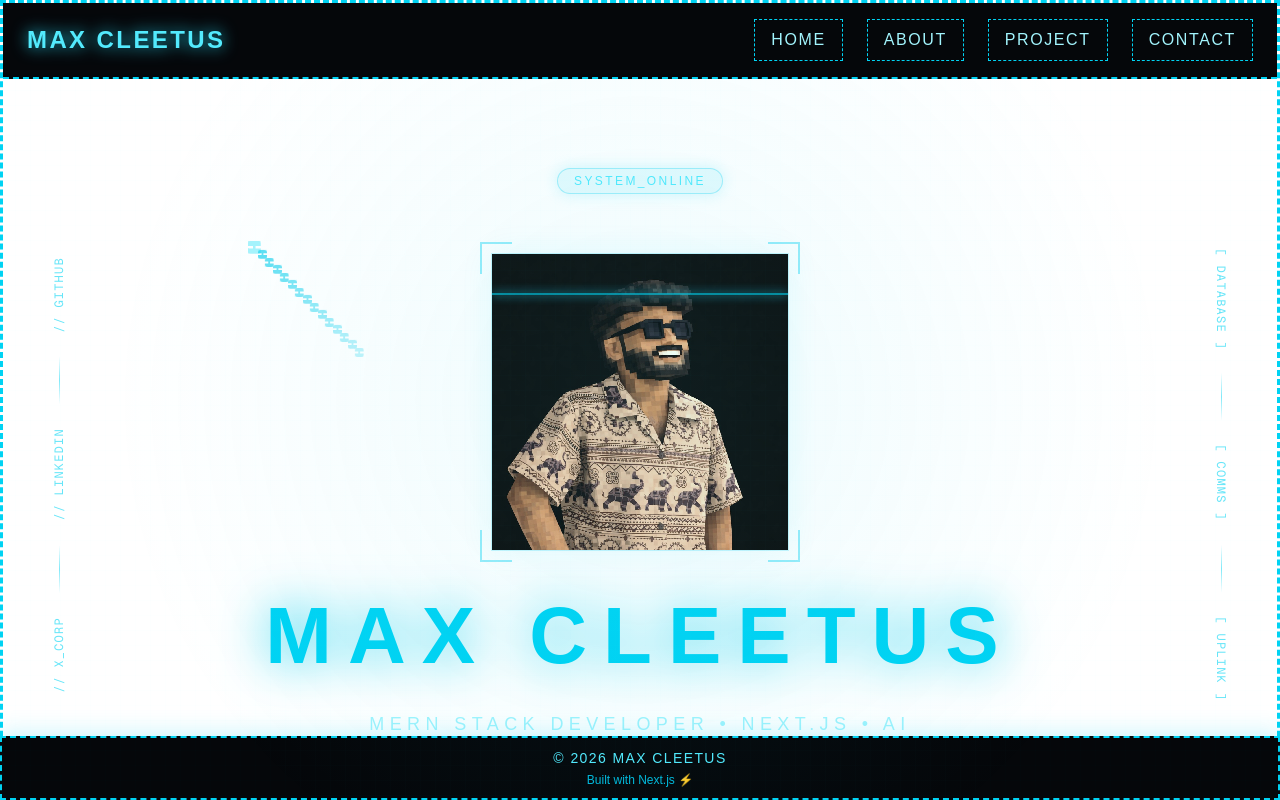
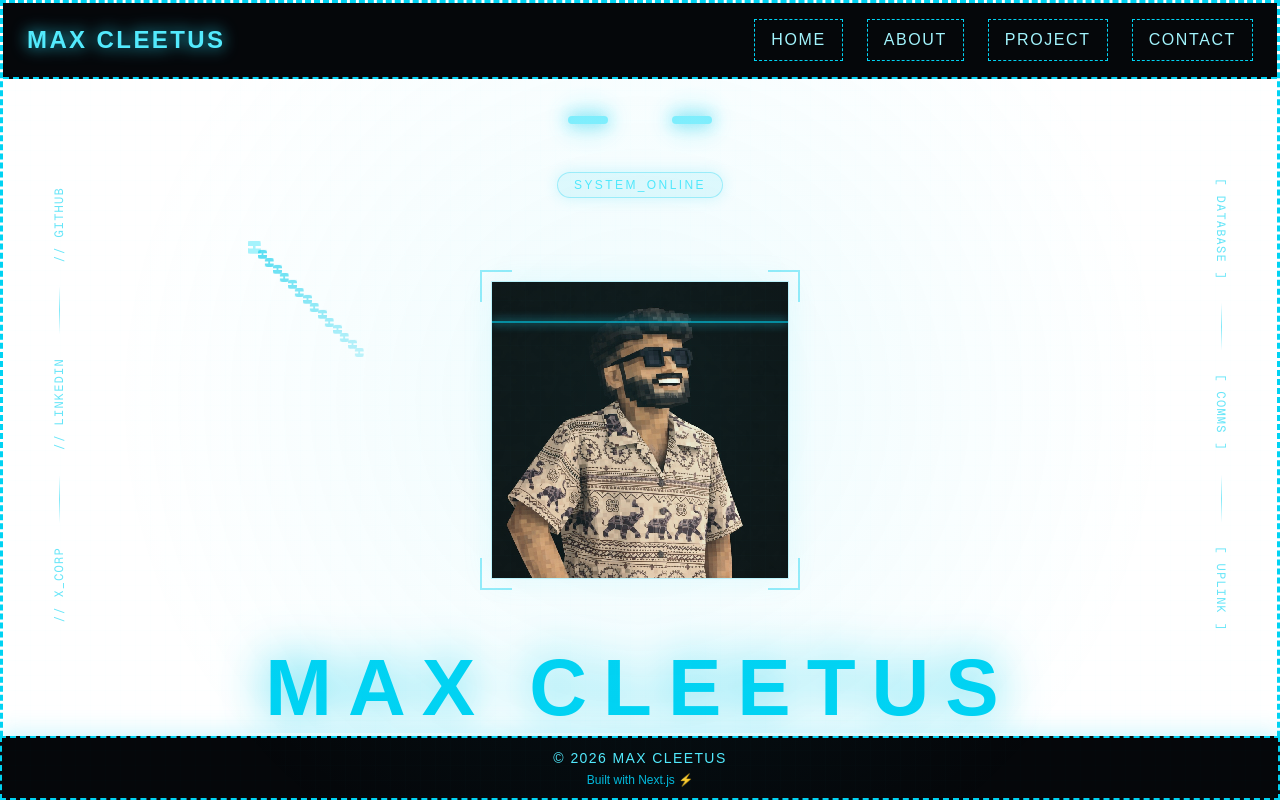
Before and after one commit to Maxcleetus/portfolio, a Next.js app: page / in a window 1280 px wide. Built offline with nearby package versions, Linux system fonts and the light colour scheme; a web font is replaced by a local one.

Commit message:
fixed 2.0

```diff
--- a/app/layout.tsx
+++ b/app/layout.tsx
@@ -48,7 +48,7 @@ export default function RootLayout({
     >
       <body
         suppressHydrationWarning
-        className="h-screen overflow-hidden border-3  border-dashed border-cyan-400 bg-[var(--surface-bg)] text-white flex flex-col font-jersey relative"
+        className="h-[100dvh] overflow-hidden border-3  border-dashed border-cyan-400 bg-[var(--surface-bg)] text-white flex flex-col font-jersey relative"
       >
         <Preloader />
         <SnakeBackground />
--- a/app/page.tsx
+++ b/app/page.tsx
@@ -60,7 +60,7 @@ export default function Home() {
   };
 
   return (
-    <main className="mt-[73px] h-[calc(100vh-137px)] w-full bg-transparent z-10 text-white overflow-hidden relative flex items-start md:items-center justify-center pt-8 md:pt-0">
+    <main className="absolute top-[73px] bottom-[64px] left-0 right-0 w-full bg-transparent z-10 text-white overflow-hidden">
 
       {/* 🔹 LEFT HERO ORNAMENT - FUNCTIONAL SOCIALS */}
       <motion.div
@@ -104,7 +104,8 @@ export default function Home() {
       )}
 
       {/* 🧑‍💻 MAIN CONTENT */}
-      <div className="relative z-10 flex flex-col justify-evenly items-center text-center w-full h-[95%] md:h-auto md:block md:space-y-6 px-2 md:px-6 overflow-y-auto max-h-full pb-4 hide-scrollbar mb-10 md:mb-20 pt-2 md:pt-0">
+      <div className="relative z-10 w-full h-full overflow-y-auto hide-scrollbar flex flex-col px-2 md:px-6">
+        <div className="my-auto w-full flex flex-col items-center text-center space-y-4 md:space-y-6 py-6 md:py-10">
 
         {/* 🔹 ANIMATED EYES AT TOP */}
         <div className="w-full flex justify-center gap-8 sm:gap-12 md:gap-16 opacity-90 transition-opacity duration-1000 z-10 pb-2 md:pb-6">
@@ -248,6 +249,7 @@ export default function Home() {
           </button>
 
         </div>
+        </div>
       </div>
     </main>
   );
```
